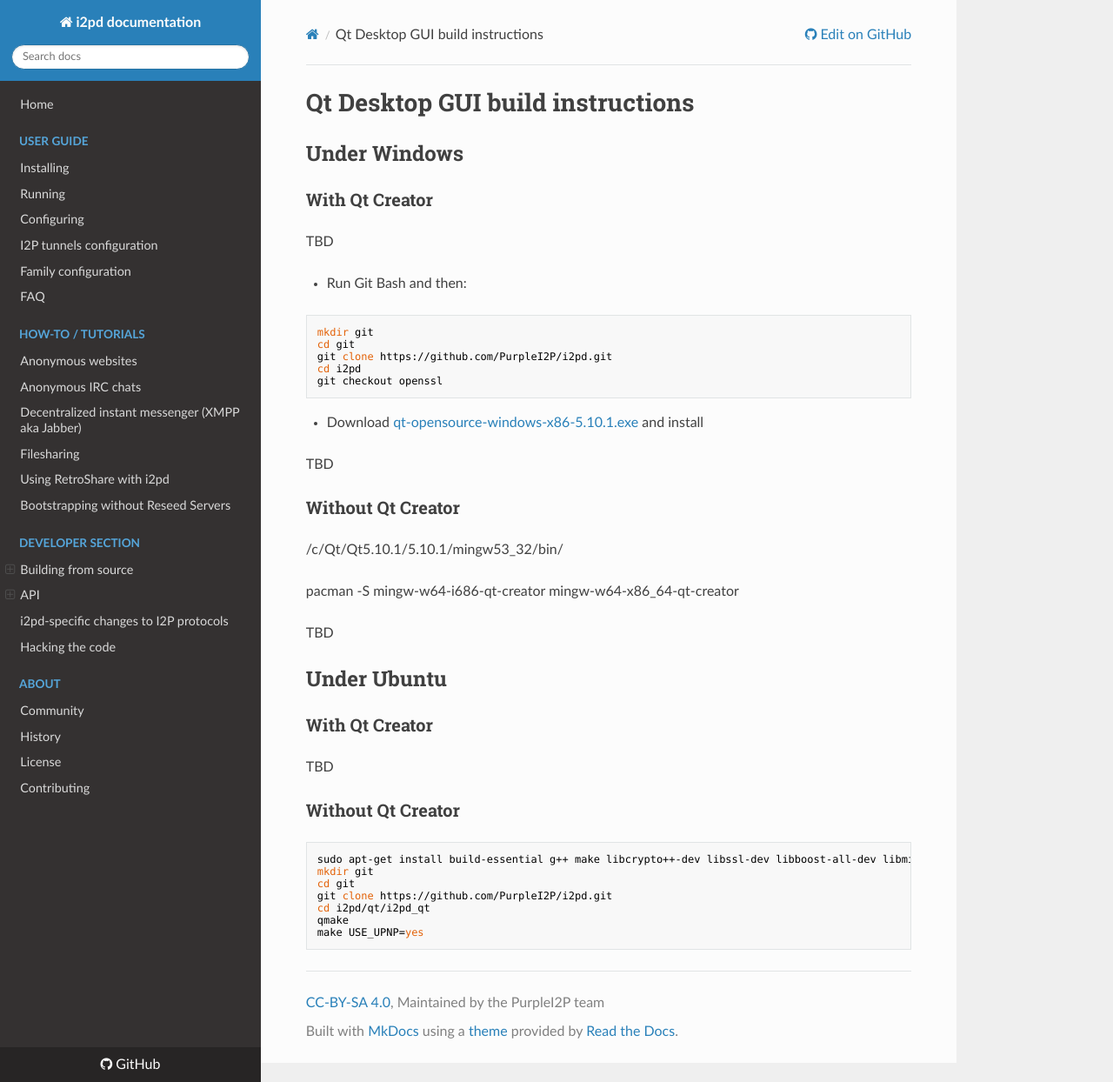
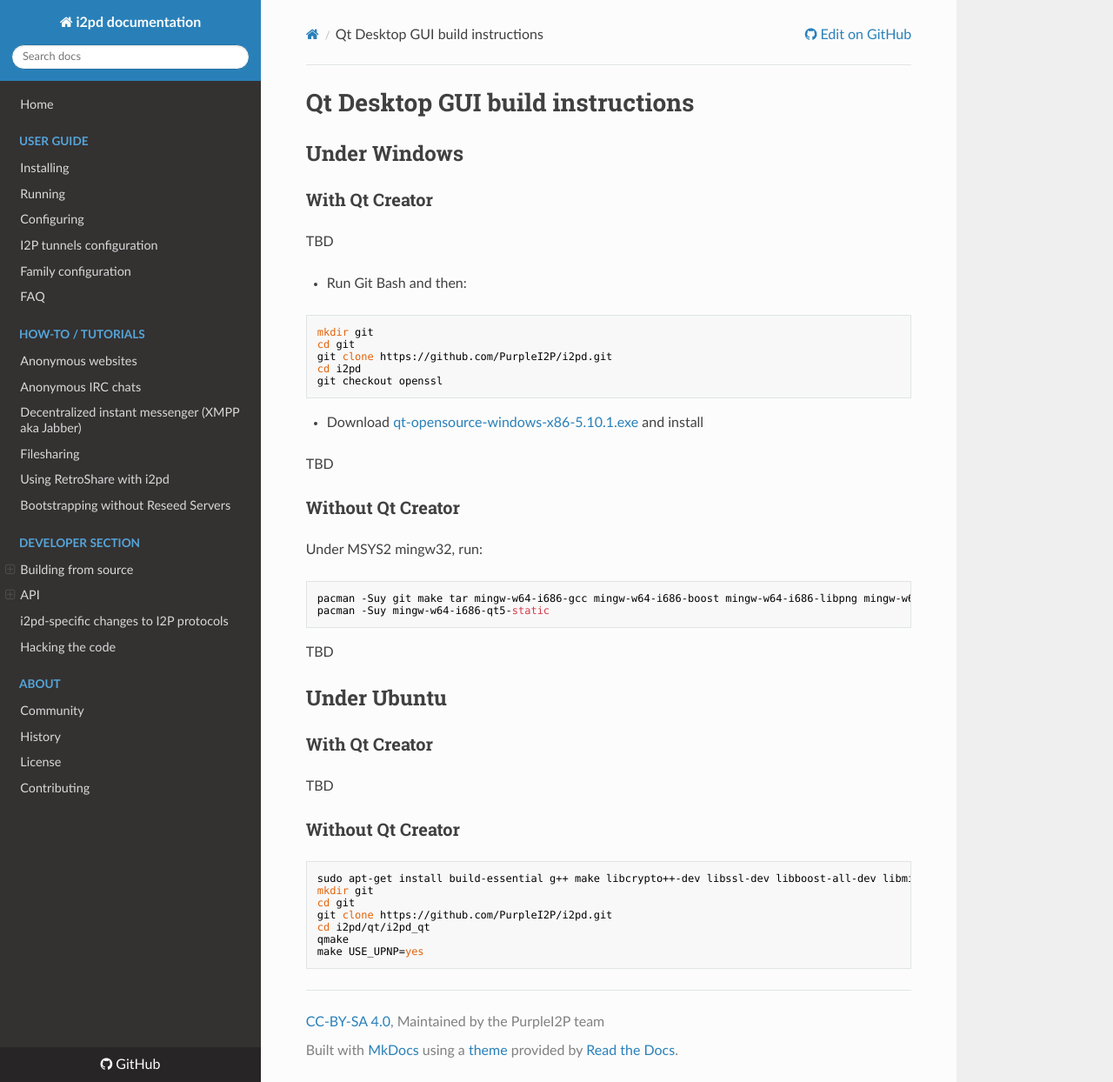
Before and after one commit to PurpleI2P/i2pd_docs_en, an MkDocs documentation site: the page built from docs/devs/building/qt-desktop-gui.md, in a window 1280 px wide and 1244 px high. Shown: the whole window at 87% size. Built offline with MkDocs 1.6.1, drawn with Linux system fonts in a browser that asks for light colours; nearby versions of some CDN libraries; old or Windows-style settings are respelled for this version of MkDocs.

Commit message:
Update qt-desktop-gui.md

````diff
--- a/docs/devs/building/qt-desktop-gui.md
+++ b/docs/devs/building/qt-desktop-gui.md
@@ -23,9 +23,12 @@ TBD
 
 ### Without Qt Creator
 
-/c/Qt/Qt5.10.1/5.10.1/mingw53_32/bin/
+Under MSYS2 mingw32, run:
 
-pacman -S mingw-w64-i686-qt-creator mingw-w64-x86_64-qt-creator
+```
+pacman -Suy git make tar mingw-w64-i686-gcc mingw-w64-i686-boost mingw-w64-i686-libpng mingw-w64-i686-openssl mingw-w64-i686-zlib
+pacman -Suy mingw-w64-i686-qt5-static
+```
 
 TBD
 
````
